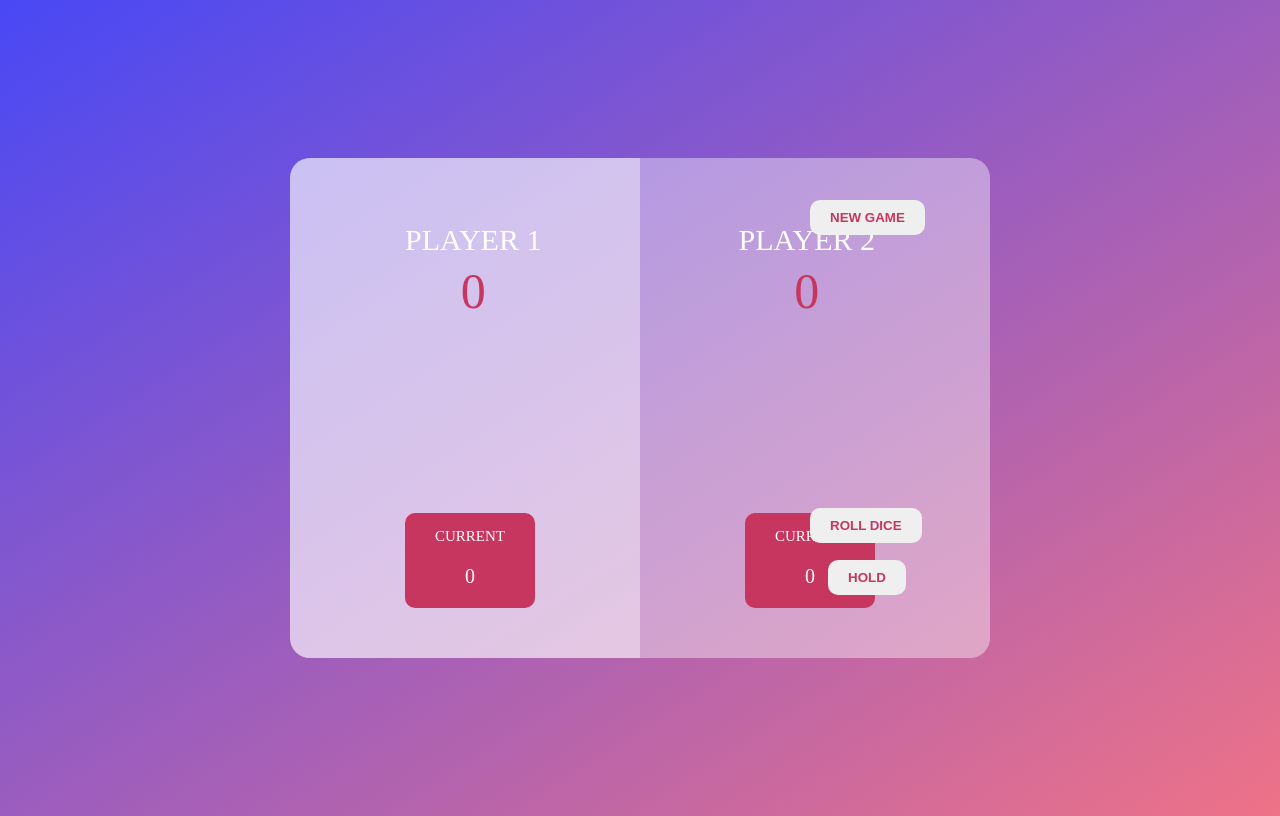
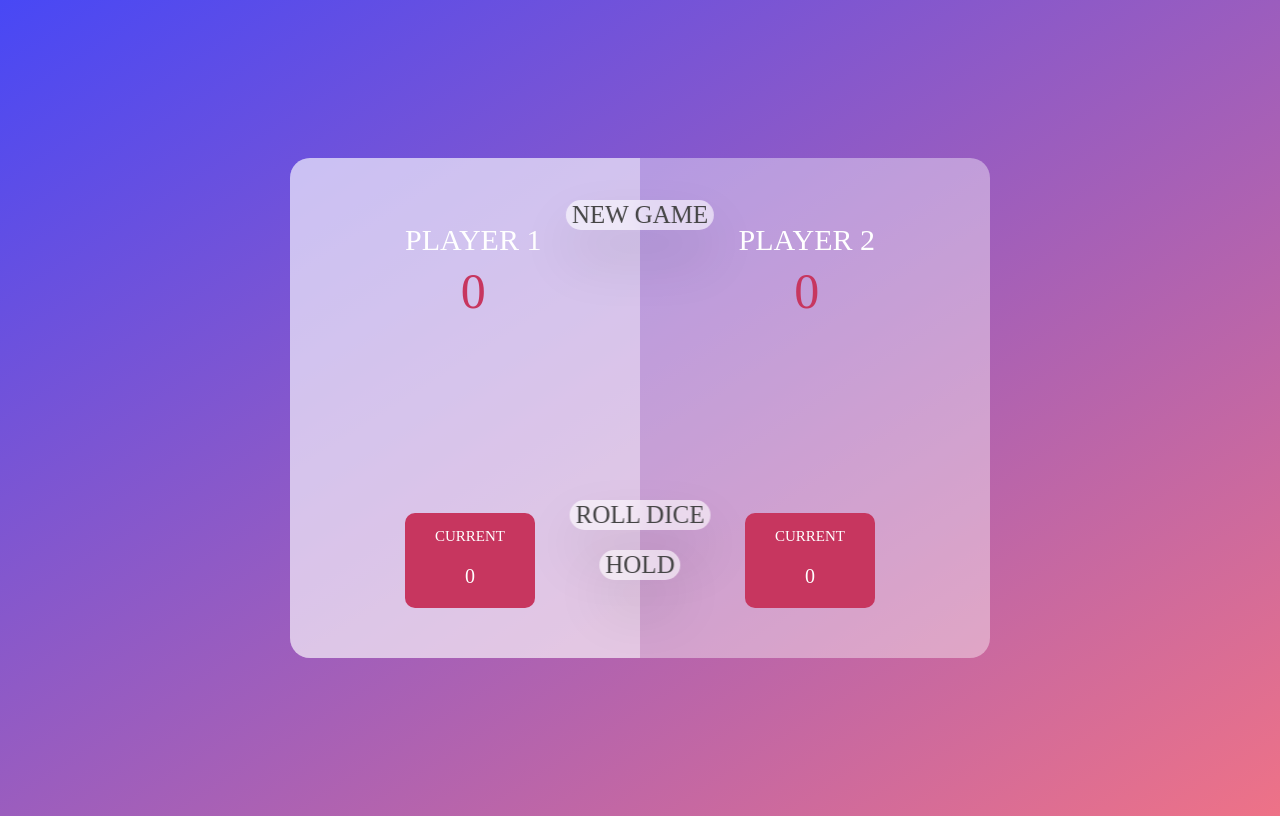
Before and after one commit to UrosZikic/Risk-It, a plain HTML site: page index.html in a window 1280 px wide. Drawn offline with Linux system fonts and the light colour scheme.

Commit message:
Update pick.css

```diff
--- a/pick.css
+++ b/pick.css
@@ -138,53 +138,39 @@ body {
   left: 815px;
   top: 350px;
 }
+.btn {
+  position: absolute;
+  left: 50%;
+  transform: translateX(-50%);
+  color: #444;
+  background: none;
+  border: none;
+  font-family: inherit;
+  font-size: 25px;
+  text-transform: uppercase;
+  cursor: pointer;
+  font-weight: 400;
+  transition: all 0.2s;
+
+  background-color: white;
+  background-color: rgba(255, 255, 255, 0.6);
+  backdrop-filter: blur(10px);
+
+  border-radius: 50rem;
+  box-shadow: 0 1.75rem 3.5rem rgba(0, 0, 0, 0.1);
+}
 
 .new {
-  position: absolute;
-  left: 810px;
   top: 200px;
-  padding: 10px 20px;
-  border: none;
-  border-radius: 10px;
-  color: #c7365f;
-  font-weight: bold;
-  transition: 0.45s;
 }
-.new:active {
-  top: 210px;
-  background-color: black;
+.roll {
+  top: 500px;
+}
+.hold {
+  top: 550px;
 }
 
-.roll {
-  position: absolute;
-  left: 810px;
-  padding: 10px 20px;
-  border: none;
-  border-radius: 10px;
-  color: #c7365f;
-  font-weight: bold;
-  transition: 0.45s;
-}
-.roll:active {
-  top: 515px;
-  background-color: black;
-}
 
-.hold {
-  position: absolute;
-  left: 828px;
-  top: 560px;
-  padding: 10px 20px;
-  border: none;
-  border-radius: 10px;
-  color: #c7365f;
-  font-weight: bold;
-  transition: 0.45s;
-}
-.hold:active {
-  top: 565px;
-  background-color: black;
-}
 .hidden {
   display: none;
 }
```
